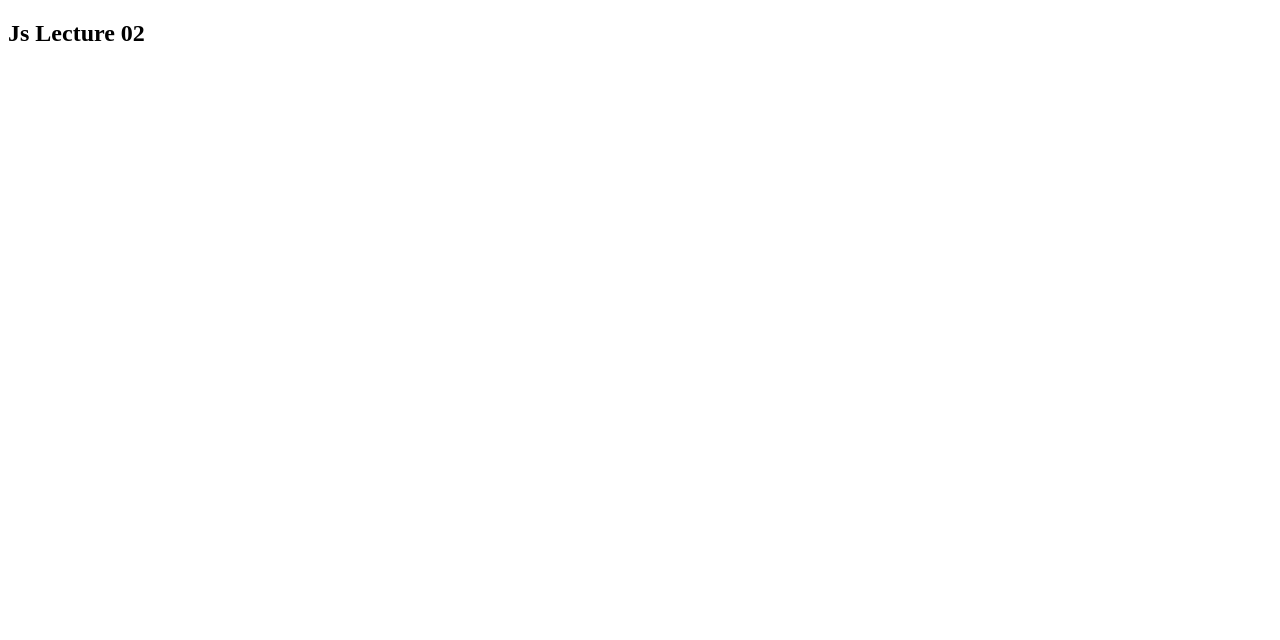
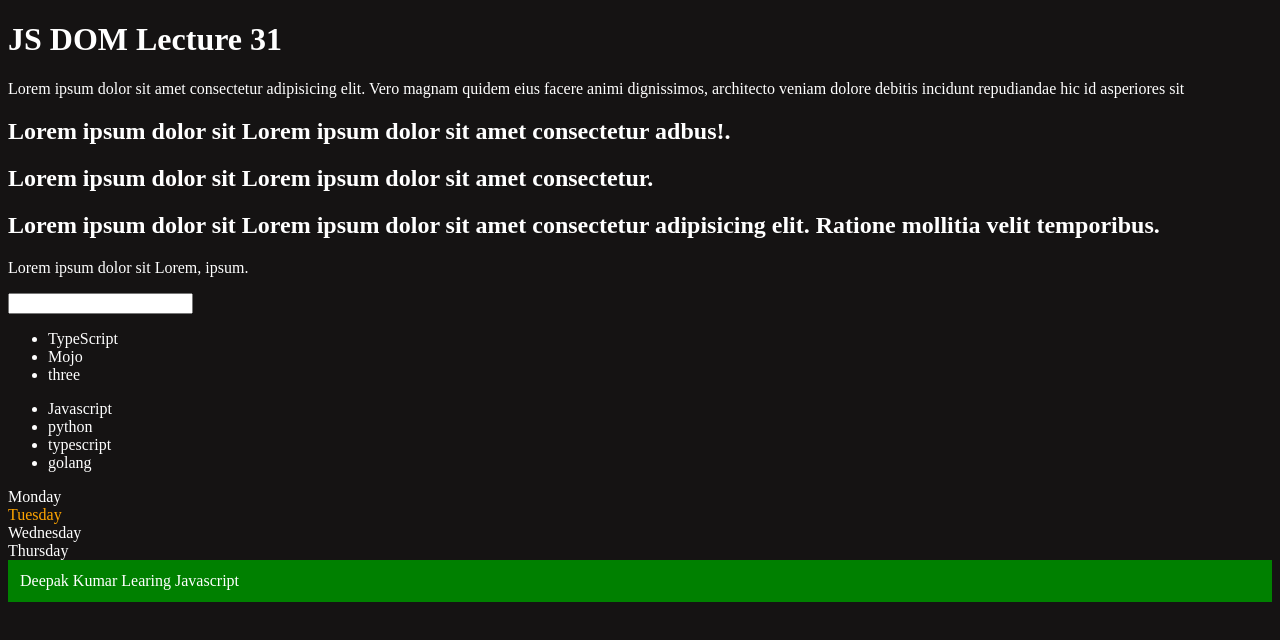
Before and after one commit to deep1172/Javascripts, a plain HTML site: page index.html in a window 1280 px wide. Drawn offline with Linux system fonts and the light colour scheme.

Commit message:
update: DOM

```diff
--- /dev/null
+++ b/14dom.js
@@ -0,0 +1,74 @@
+//Lecture 33 first half
+
+const parent = document.querySelector('.parent')
+// console.log(parent);
+// console.log(parent.children);
+// console.log(parent.children[1].innerHTML);
+
+// for (let i = 0; i < parent.children.length; i++) {
+//      console.log(parent.children[i].innerHTML);
+
+// }
+parent.children[1].style.color = "orange"
+// console.log(parent.firstElementChild);
+// console.log(parent.lastElementChild);
+
+const dayOne = document.querySelector('.day')
+// console.log(dayOne);
+// console.log(dayOne.parentElement);
+// console.log(dayOne.nextElementSibling);
+
+console.log("NODES: ", parent.childNodes);
+
+//Lecture 33 second half
+
+
+const div = document.createElement('div')
+console.log(div);
+div.className = "main"
+
+div.id = Math.round(Math.random() * 10 + 1)
+
+div.setAttribute("title", "generated title")
+div.style.backgroundColor = "green"
+div.style.padding = "12px"
+
+// div.innerText = "Deepak Kumar "
+const addText = document.createTextNode("Deepak Kumar Learing Javascript")
+
+div.appendChild(addText)
+
+document.body.appendChild(div)
+
+//Lecture 34
+
+function addLanguage(langName){
+    const li = document.createElement('li');
+    li.innerHTML = `${langName}`
+    document.querySelector('.language').appendChild(li)
+}
+addLanguage("python")
+addLanguage("typescript")
+
+function addOptiLanguage(langName){
+    const li = document.createElement('li');
+    li.appendChild(document.createTextNode(langName))
+    document.querySelector('.language').appendChild(li)
+}
+addOptiLanguage('golang')
+
+//Edit
+const secondLang = document.querySelector("li:nth-child(2)")
+console.log(secondLang);
+//secondLang.innerHTML = "Mojo"
+const newli = document.createElement('li')
+newli.textContent = "Mojo"
+secondLang.replaceWith(newli)
+
+//edit
+const firstLang = document.querySelector("li:first-child")
+firstLang.outerHTML = '<li>TypeScript</li>'
+
+//remove
+const lastLang = document.querySelector('li:last-child')
+lastLang.remove()
--- a/index.html
+++ b/index.html
@@ -4,10 +4,45 @@
     <meta charset="UTF-8">
     <meta name="viewport" content="width=device-width, initial-scale=1.0">
     <title>js class</title>
+
 </head>
-<body>
+<style>
+        .bg-black{
+            background-color: rgb(21, 19, 19);
+            color: white;
+        }
+        span{
+            display: none;
+        }
+    </style>
+<body class="bg-black">
 
-    <h2>Js Lecture 02</h2>
-    <script src="script.js"></script>
+    <div >
+    <h1 class="heading" id="title">JS DOM Lecture 31 </h1>
+        <p id="para">Lorem ipsum dolor sit amet consectetur adipisicing elit. Vero magnam quidem eius facere animi dignissimos, architecto veniam dolore debitis incidunt repudiandae hic id asperiores sit <span>fugit delectus iste cum voluptate!</span> </p>
+        <h2>Lorem ipsum dolor sit Lorem ipsum dolor sit amet consectetur adbus!.</h2>
+        <h2>Lorem ipsum dolor sit Lorem ipsum dolor sit amet consectetur.</h2>
+        <h2>Lorem ipsum dolor sit Lorem ipsum dolor sit amet consectetur adipisicing elit. Ratione mollitia velit temporibus.</h2>
+        <p>Lorem ipsum dolor sit Lorem, ipsum.</p>
+        <input type="password" name="" id="">
+
+        <ul>
+            <li class="list-item">one</li>
+            <li class="list-item">two</li>
+            <li class="list-item">three</li>
+            <li class="list-item">four</li>
+        </ul>
+    </div>
+        <ul class="language">
+            <li>Javascript</li>
+        </ul>
+    <div class="parent">
+        <!-- this is a comment -->
+        <div class="day">Monday</div>
+        <div class="day">Tuesday</div>
+        <div class="day">Wednesday</div>
+        <div class="day">Thursday</div>
+    </div>
+<script src="14dom.js"></script>
 </body>
 </html>
```
